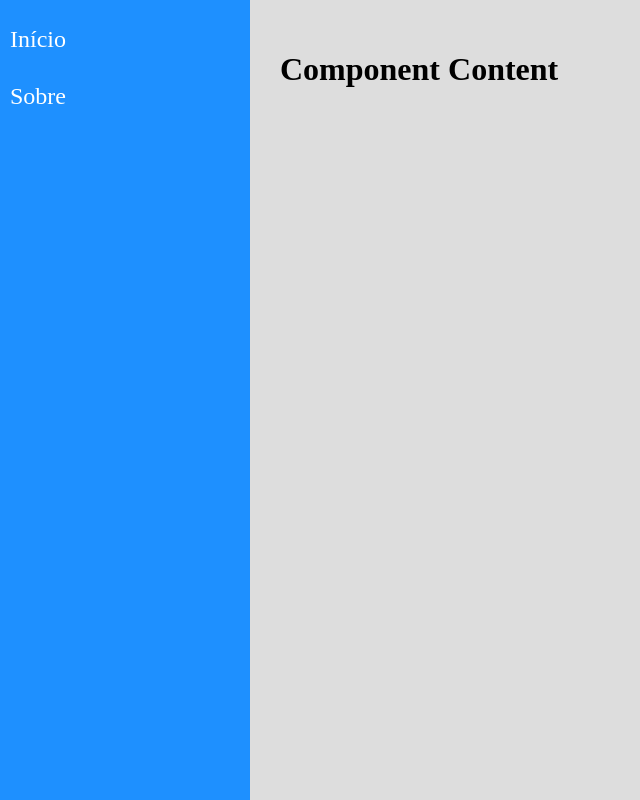
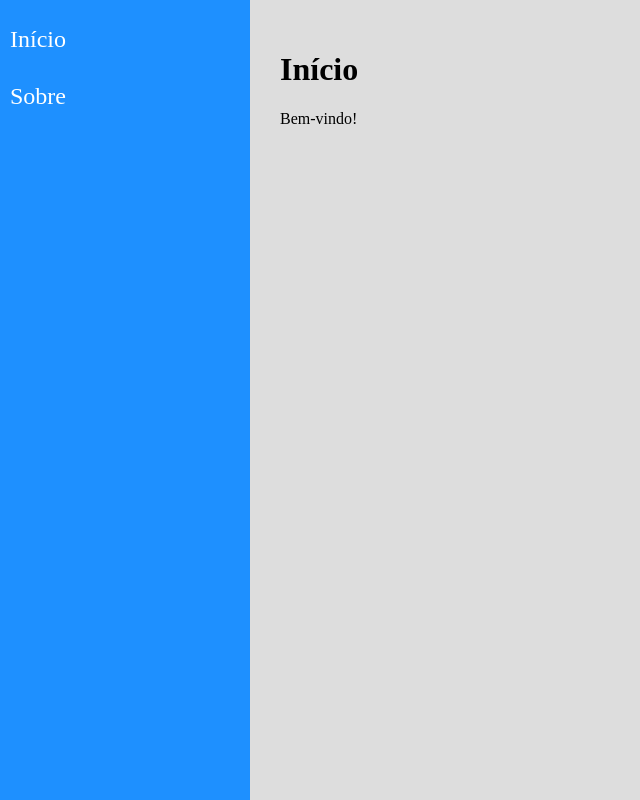
Before and after one commit to includeDaniel/React-Router, a React (Create React App) app in the folder navegacao/: page /home in a window 1280 px wide. Shown: the whole page, without its empty margins (0-640 px from the left). Built offline with nearby package versions, Linux system fonts and the light colour scheme.

Commit message:
using tags Switch, Route and Link

```diff
--- a/navegacao/src/components/layout/Content.jsx
+++ b/navegacao/src/components/layout/Content.jsx
@@ -1,9 +1,20 @@
 import React from 'react'
 import './Content.css'
+import {Switch, Route} from 'react-router-dom'
+
+import About from '../../views/examples/About'
+import Home from '../../views/examples/Home'
 
 const Content = props => (
     <main className="Content">
-        <h1>Component Content</h1>
+        <Switch>
+            <Route path="/about">
+                <About />
+            </Route>
+            <Route path="/home">
+                <Home />
+            </Route>
+        </Switch>
     </main>
 )
 export default Content
--- a/navegacao/src/components/layout/Menu.jsx
+++ b/navegacao/src/components/layout/Menu.jsx
@@ -1,15 +1,17 @@
 import React from 'react'
 import './Menu.css'
+
+import { Link } from 'react-router-dom'
 
 const Menu = props => (
     <aside className="Menu">
         <nav>
             <ul>
                 <li>
-                    <a href="/">Início</a>
+                    <Link to="/home">Início</Link>
                 </li>
                 <li>
-                    <a href="/">Sobre</a>
+                    <Link to="/about">Sobre</Link>
                 </li>
             </ul>
         </nav>
--- a/navegacao/src/views/App.jsx
+++ b/navegacao/src/views/App.jsx
@@ -1,12 +1,16 @@
 import React from 'react'
+import {BrowserRouter as Router} from 'react-router-dom'
 import './App.css'
 import Menu from '../components/layout/Menu'
 import Content from '../components/layout/Content'
 
+
 const App = props => (
     <div className="App">
-        <Menu />
-        <Content />
+        <Router>
+            <Menu />
+            <Content />
+        </Router>
     </div>
 )
 export default App
```
